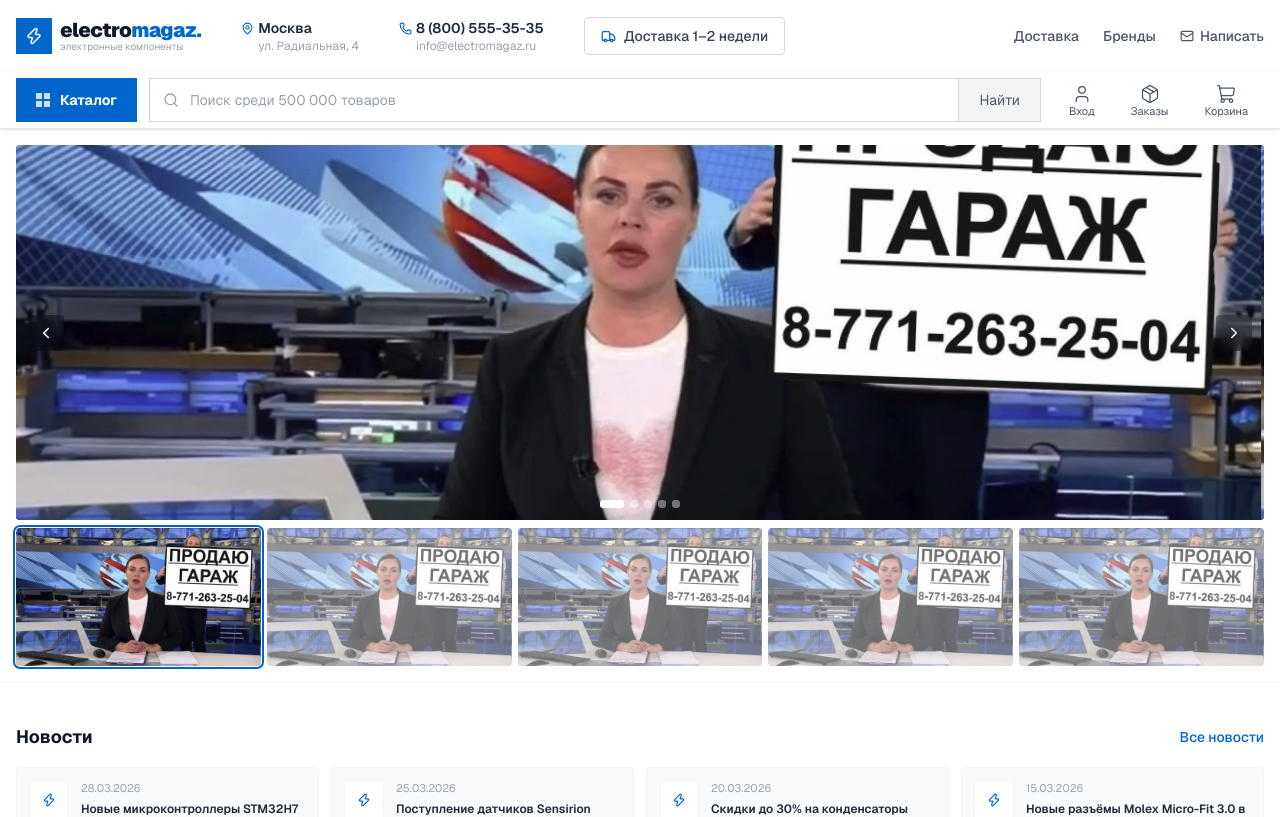
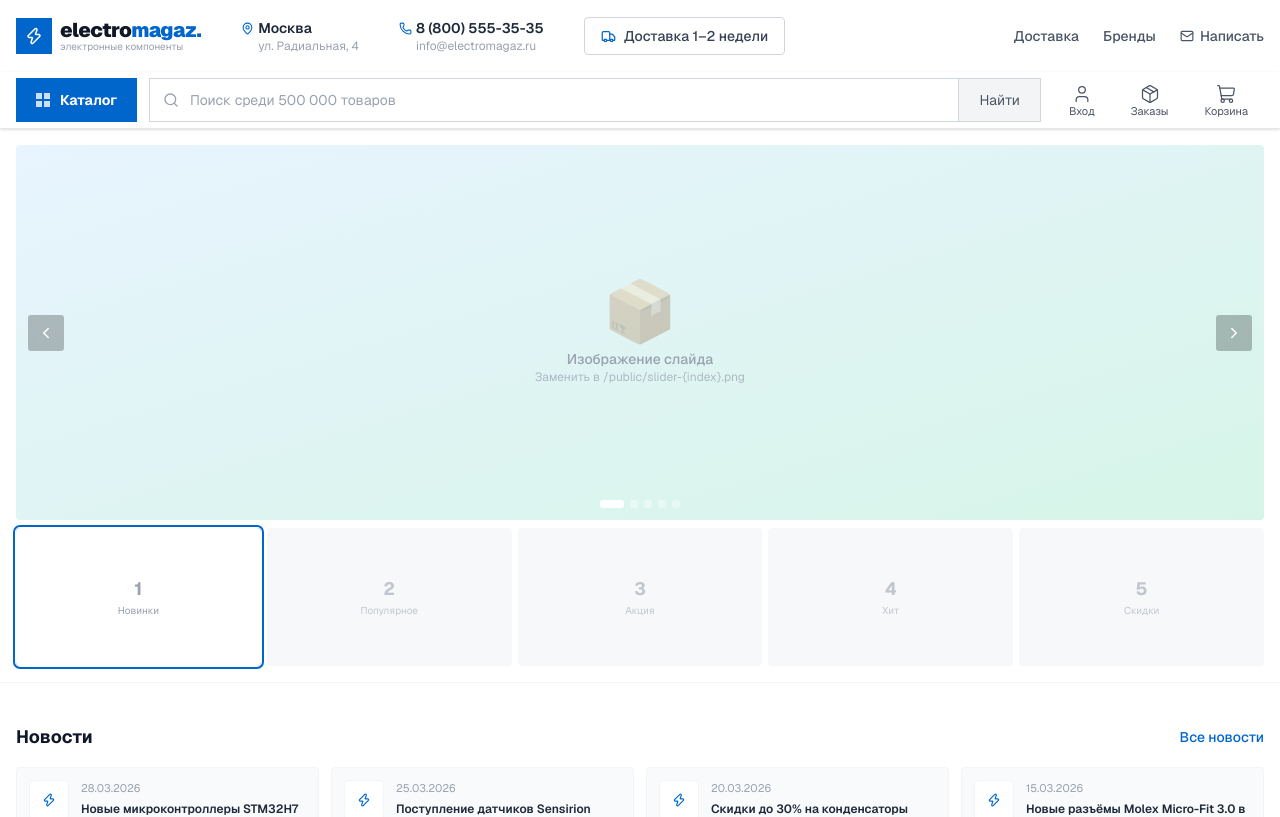
Before and after one commit to cyberjuke2077/magazik, a Next.js app: page / in a window 1280 px wide. Shown: the top 817 px of the page. Built offline with nearby package versions, Linux system fonts and the light colour scheme.

Commit message:
refactor: заменить слайдер с фото на заглушку

```diff
--- a/src/app/page.tsx
+++ b/src/app/page.tsx
@@ -202,16 +202,14 @@ export default function HomePage() {
           <div className="mx-auto max-w-[1400px] px-4">
 
             {/* Слайдер — как у chipdip: фиксированная высота, скруглённые углы */}
-            <div className="relative overflow-hidden rounded bg-black" style={{ height: 375 }}>
+            <div className="relative overflow-hidden rounded bg-gradient-to-br from-[#e8f4ff] to-[#d6f5e8]" style={{ height: 375 }}>
 
-              {/* Фото */}
-              <Image
-                src="/slider-hero.png"
-                alt="Electromagaz"
-                fill
-                className="object-cover object-center"
-                priority
-              />
+              {/* Заглушка — заменить на реальное фото */}
+              <div className="absolute inset-0 flex flex-col items-center justify-center text-gray-400">
+                <div className="text-6xl mb-2 opacity-30">📦</div>
+                <div className="text-sm font-medium">Изображение слайда</div>
+                <div className="text-xs opacity-70">Заменить в /public/slider-{'{index}'}.png</div>
+              </div>
 
               {/* Стрелки */}
               <button
@@ -243,23 +241,22 @@ export default function HomePage() {
 
             {/* Превью-миниатюры — как у chipdip */}
             <div className="grid mt-2" style={{ gridTemplateColumns: `repeat(${slides.length}, 1fr)`, gap: '6px' }}>
-              {slides.map((_, i) => (
+              {slides.map((s, i) => (
                 <button
                   key={i}
                   onClick={() => go(i, i > slide ? 'right' : 'left')}
-                  className={`relative overflow-hidden rounded transition-all duration-200 ${
+                  className={`relative overflow-hidden rounded transition-all duration-200 flex items-center justify-center ${
                     i === slide
                       ? 'ring-2 ring-[#0066cc] ring-offset-1'
-                      : 'opacity-60 hover:opacity-90'
+                      : 'opacity-60 hover:opacity-90 bg-gray-100'
                   }`}
                   style={{ aspectRatio: '16/9' }}
                 >
-                  <Image
-                    src="/slider-hero.png"
-                    alt={`Слайд ${i + 1}`}
-                    fill
-                    className="object-cover object-center"
-                  />
+                  {/* Заглушка — заменить на реальное фото */}
+                  <div className="text-center">
+                    <div className="text-lg font-bold text-gray-400">{i + 1}</div>
+                    <div className="text-[10px] text-gray-400">{s.tag}</div>
+                  </div>
                 </button>
               ))}
             </div>
```
Also changed, not shown: public/slider-hero.png (deleted).
